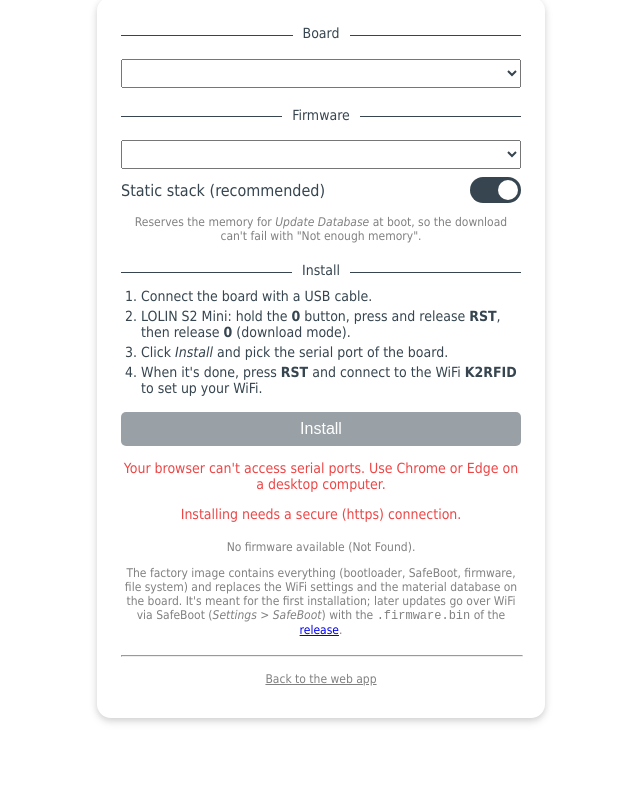
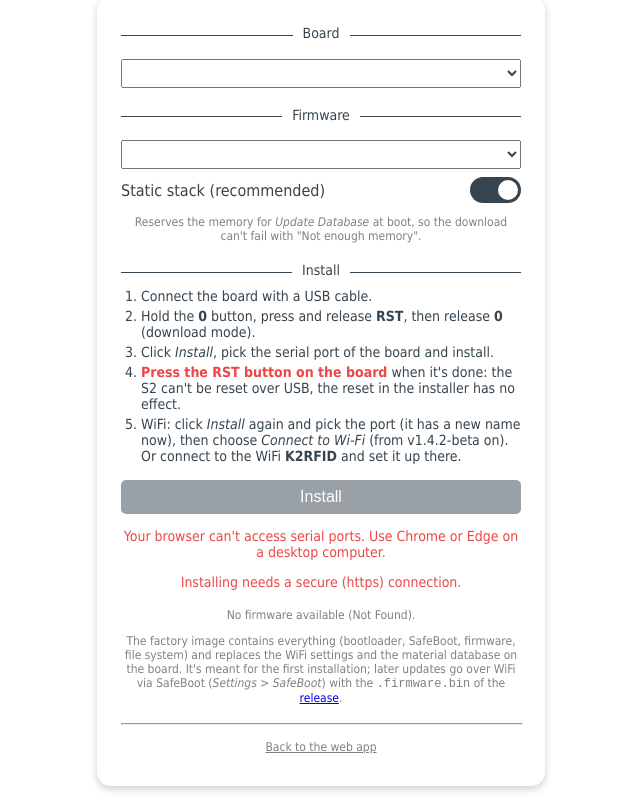
Before and after one commit to soylentOrange/K2-RFID, a website built with Vite: page web/install.html in a window 1280 px wide. Shown: the part 116-918 px from the top of the page, without its empty margins (319-959 px from the left). Before the commit the page ends 850 px from the top, so only its background shows below. Built offline with nearby package versions, Linux system fonts and the light colour scheme; no server answers.

Commit message:
Installer: RST hint for the S2, WiFi setup via Improv; v1.4.2-beta
Co-Authored-By: Claude Opus 5.5 <noreply@anthropic.com>

```diff
--- a/web/install.html
+++ b/web/install.html
@@ -38,12 +38,19 @@
           <h2><span>Install</span></h2>
           <ol class="steps">
             <li>Connect the board with a USB cable.</li>
-            <li id="step-boot">
-              LOLIN S2 Mini: hold the <b>0</b> button, press and release <b>RST</b>, then release <b>0</b>
-              (download mode).
+            <li class="s2-only">
+              Hold the <b>0</b> button, press and release <b>RST</b>, then release <b>0</b> (download mode).
             </li>
-            <li>Click <i>Install</i> and pick the serial port of the board.</li>
-            <li>When it's done, press <b>RST</b> and connect to the WiFi <b>K2RFID</b> to set up your WiFi.</li>
+            <li>Click <i>Install</i>, pick the serial port of the board and install.</li>
+            <li class="s2-only">
+              <b class="warning">Press the RST button on the board</b> when it's done: the S2 can't be reset over USB,
+              the reset in the installer has no effect.
+            </li>
+            <li>
+              WiFi: <span class="s2-only">click <i>Install</i> again and pick the port (it has a new name now), then</span>
+              choose <i>Connect to Wi-Fi</i> (from v1.4.2-beta on). Or connect to the WiFi <b>K2RFID</b> and set it up
+              there.
+            </li>
           </ol>
 
           <esp-web-install-button id="install">
--- a/web/src/install.js
+++ b/web/src/install.js
@@ -23,7 +23,9 @@ function update() {
   $('install-info').textContent = build
     ? `${build.label} (${build.chipFamily}), ${release.tag}${build.staticStack ? ', static stack' : ''}`
     : 'No firmware for this combination.'
-  $('step-boot').hidden = build ? build.chipFamily !== 'ESP32-S2' : false
+  // the S2 (native USB only) needs the buttons for entering download mode and for the reset
+  const s2 = build ? build.chipFamily === 'ESP32-S2' : true
+  for (const el of document.querySelectorAll('.s2-only')) el.hidden = !s2
   if (release) $('release-link').href = release.url
 }
 
--- a/web/tools/fetch-firmware.mjs
+++ b/web/tools/fetch-firmware.mjs
@@ -59,8 +59,9 @@ async function publish(release) {
       version,
       // the factory image also overwrites the settings, so offering to erase first is harmless
       new_install_prompt_erase: true,
-      // the firmware doesn't speak Improv, don't wait for it after flashing
-      new_install_improv_wait_time: 0,
+      // WiFi setup via Improv Serial right after flashing. The S2 has to be reset by
+      // hand (native USB), so the installer can't reach it then: don't wait for it.
+      new_install_improv_wait_time: board.chipFamily === 'ESP32-S2' ? 0 : 10,
       // merged image (bootloader, partitions, SafeBoot, app, file system), written at 0x0
       builds: [{ chipFamily: board.chipFamily, parts: [{ path: asset.name, offset: 0 }] }],
     }
```
Also changed, not shown: CHANGELOG.md, README.md, assets/doc/Screenshot_Install.jpeg, 1 other file.
